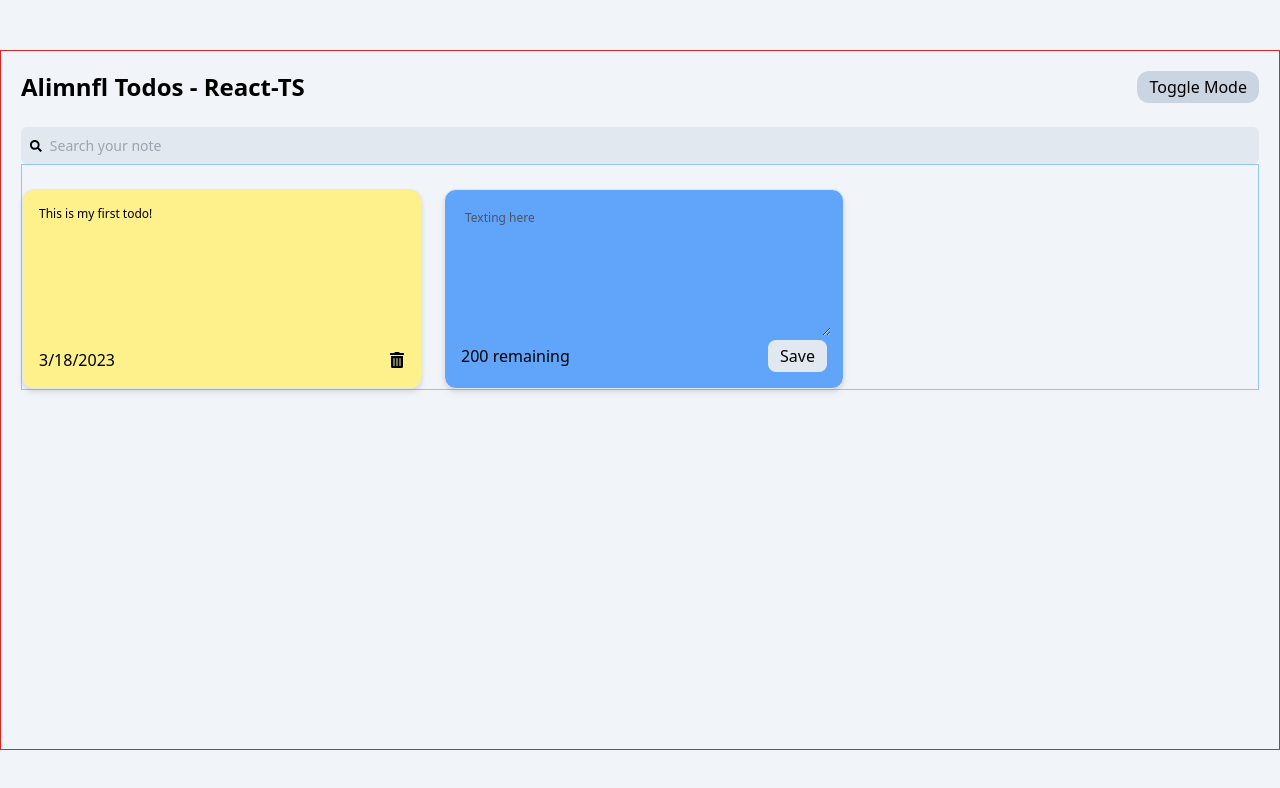
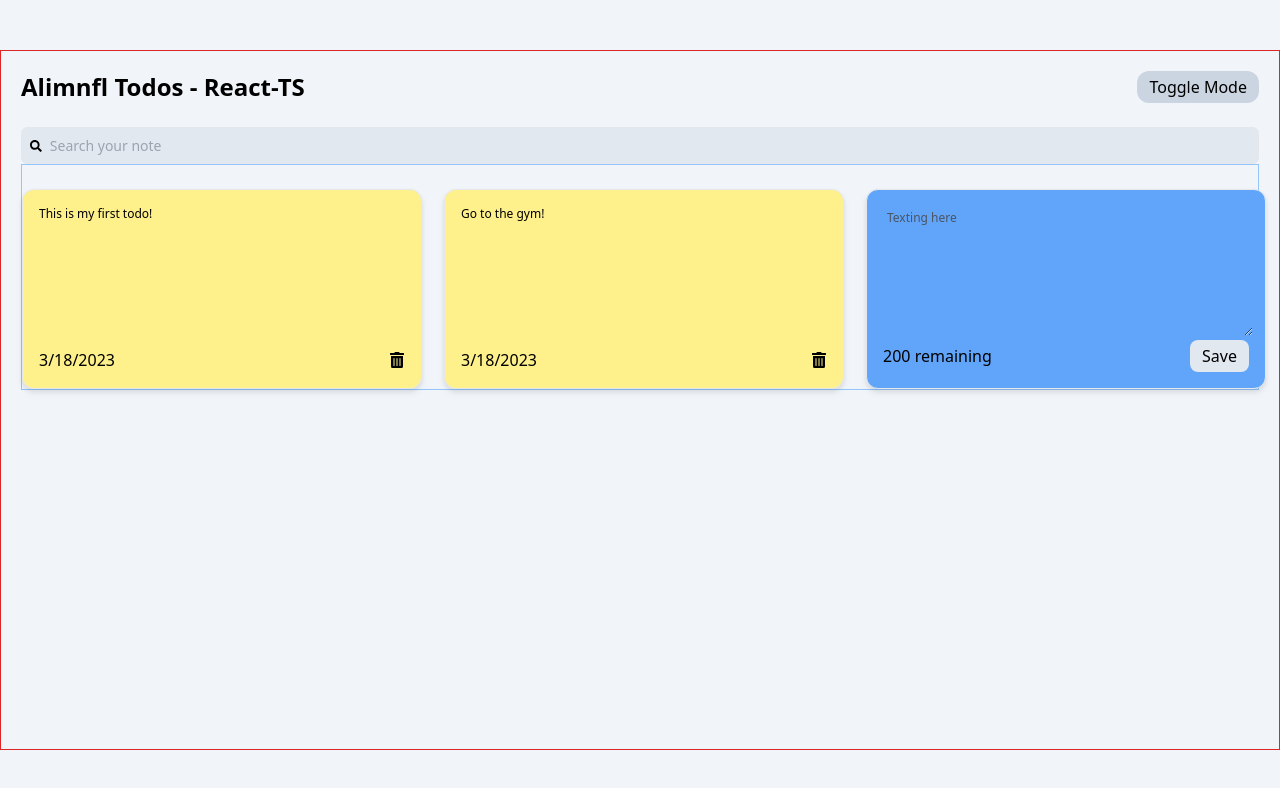
Before and after one commit to Alimnfl/todolist-typescript, a React (Vite) app: page / in a window 1280 px wide. Shown: the top 788 px of the page. Built offline with nearby package versions, Linux system fonts and the light colour scheme.

Commit message:
Updated Component App

```diff
--- a/src/App.tsx
+++ b/src/App.tsx
@@ -15,6 +15,11 @@ function App() {
     {
       id: nanoid(),
       text: 'This is my first todo!',
+      date: '3/18/2023',
+    },
+    {
+      id: nanoid(),
+      text: 'Go to the gym!',
       date: '3/18/2023',
     },
   ]);
```
